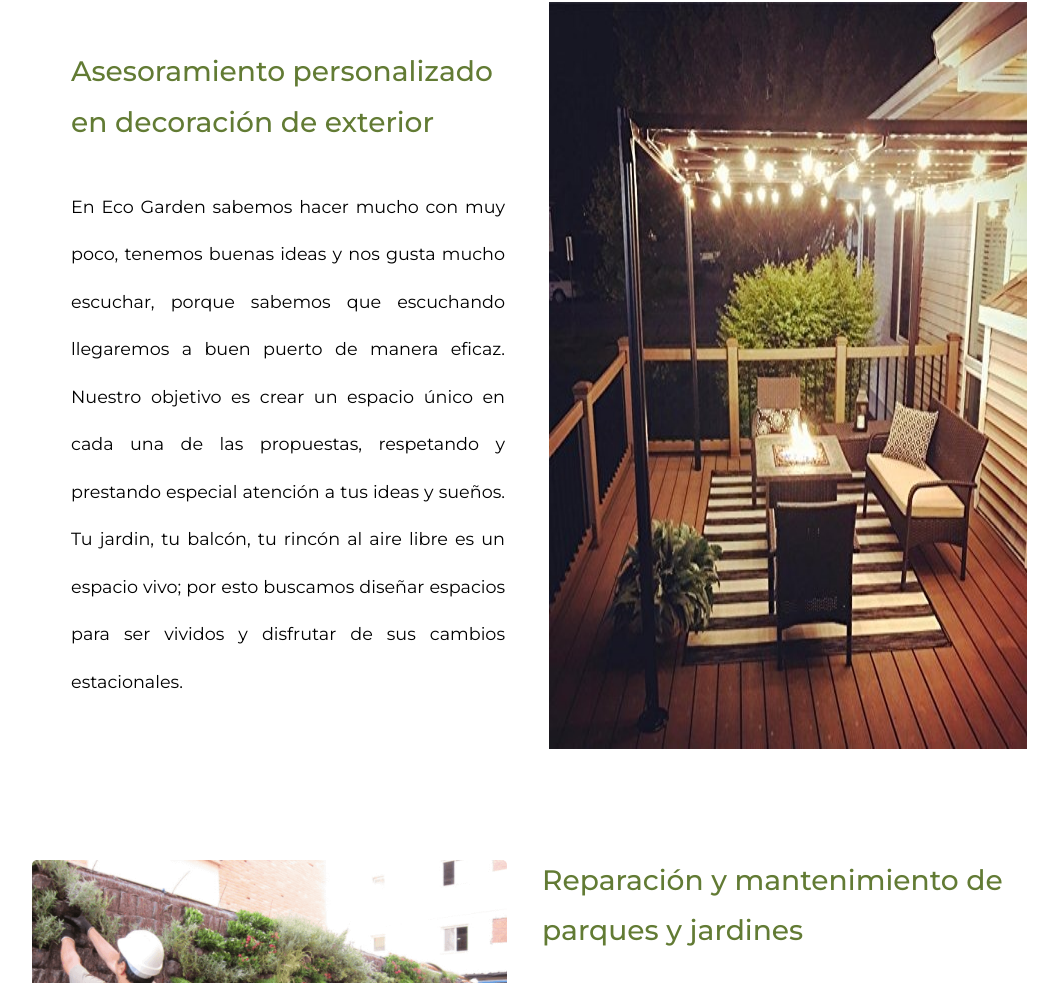
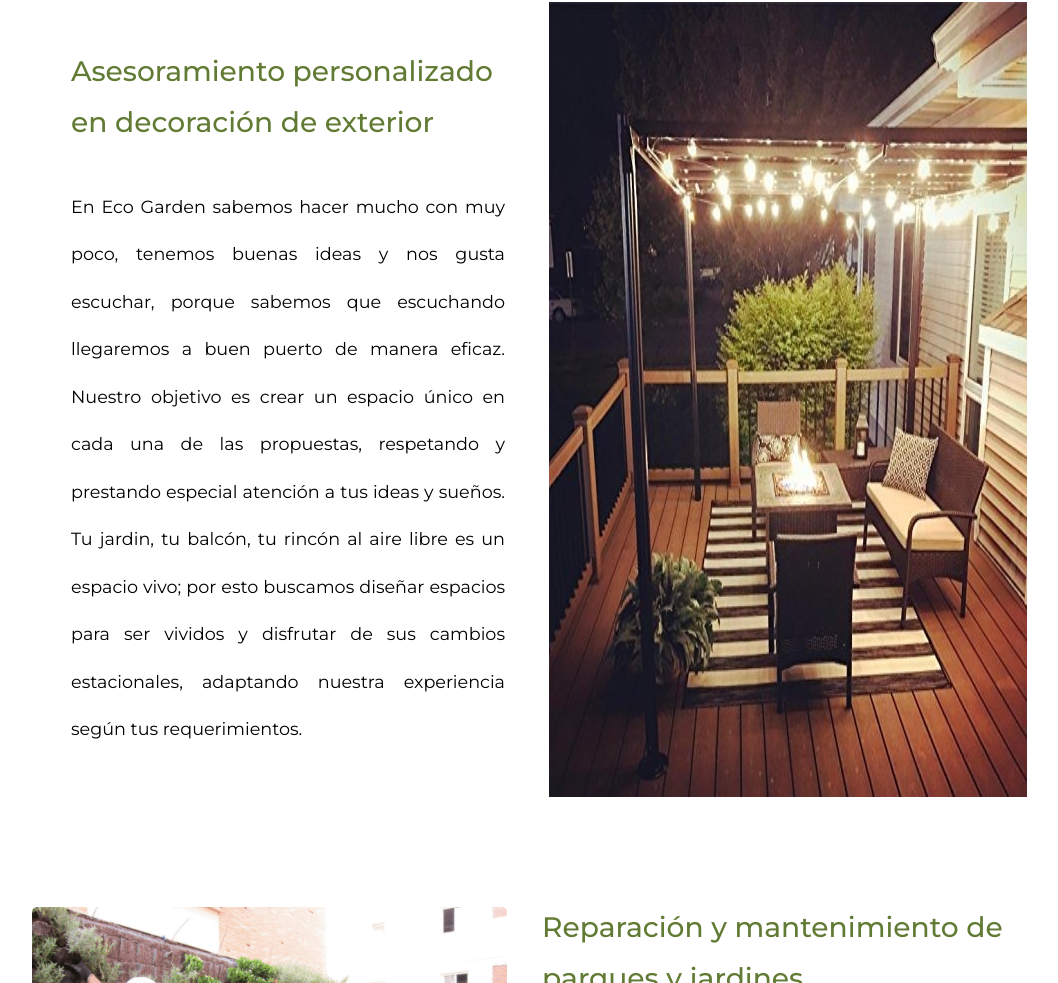
Before and after one commit to CeciliaDona/eco-garden, a plain HTML site: page servicios.html in a window 1280 px wide. Shown: the part 989-1972 px from the top of the page, without its empty margins (113-1171 px from the left). Drawn offline with Linux system fonts and the light colour scheme.

Commit message:
modifiqué estilos y html en servicios

```diff
--- a/css/estilos.css
+++ b/css/estilos.css
@@ -537,12 +537,6 @@ margin-left: 2rem;
   transition: width 1s;
 }
 
-.animacion-imagenes img:hover {
-  width: 385px;
-  height: 533px;
-  }
-
-
 .foto1 {
   z-index: 5;
 }
@@ -562,6 +556,14 @@ margin-left: 2rem;
 .foto5 {
   z-index: 1;
 }
+
+
+.animacion-imagenes img:hover {
+  width: 385px;
+  height: 533px;
+  }
+
+
 
 
 
--- a/servicios.html
+++ b/servicios.html
@@ -59,12 +59,12 @@
             </h2>
             <p class="parrafo-servicios">
               En Eco Garden sabemos hacer mucho con muy poco, tenemos buenas ideas y
-              nos gusta mucho escuchar, porque sabemos que escuchando llegaremos a
+              nos gusta escuchar, porque sabemos que escuchando llegaremos a
               buen puerto de manera eficaz. Nuestro objetivo es crear un espacio
               único en cada una de las propuestas, respetando y prestando especial
               atención a tus ideas y sueños. Tu jardin, tu balcón, tu rincón al aire
               libre es un espacio vivo; por esto buscamos diseñar espacios para ser
-              vividos y disfrutar de sus cambios estacionales.
+              vividos y disfrutar de sus cambios estacionales, adaptando nuestra experiencia según tus requerimientos.
             </p>
           </div>
             <img class="imagenes-servicios" src="imagenes/decoracion/decoexterior.jpg" alt="Decoración personalizada">
```
